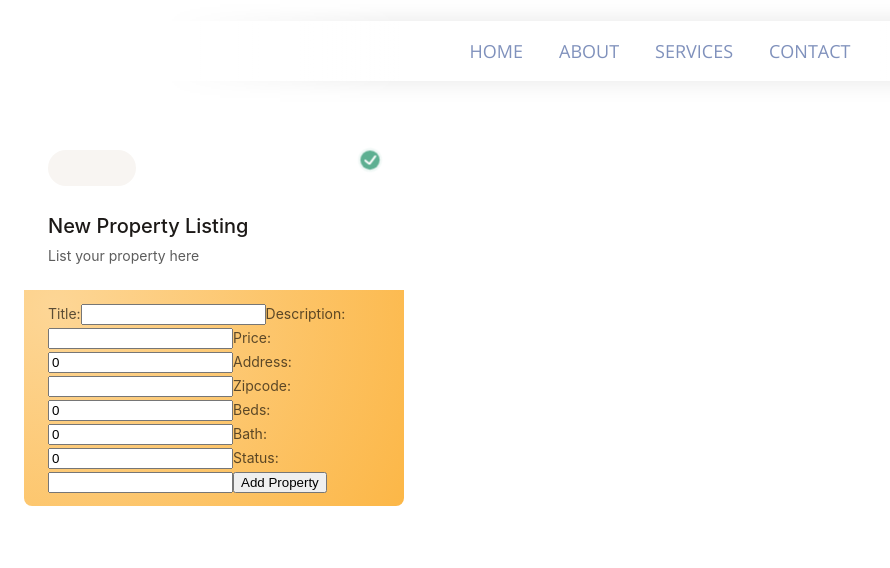
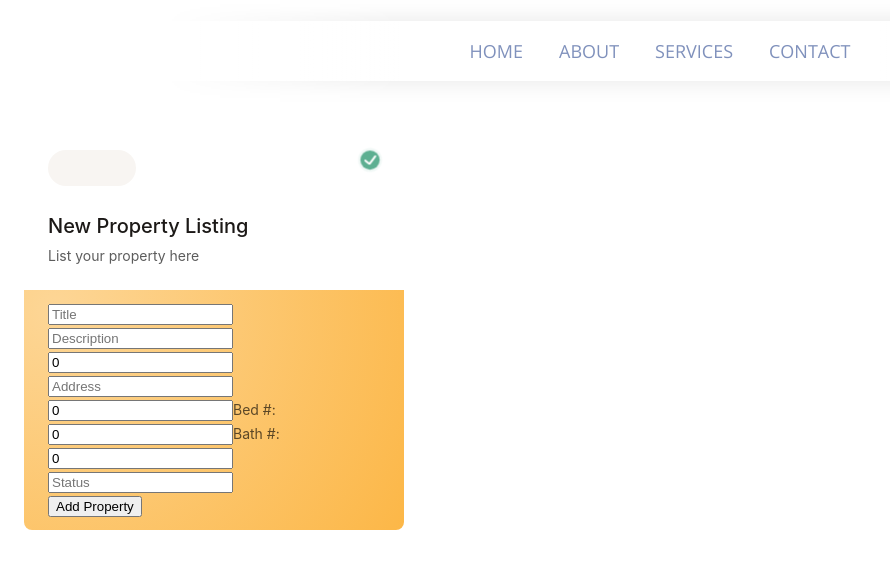
Before and after one commit to Subhashp17/NexHomes, a React (Create React App) app in the folder client/: page /addproperty in a window 1280 px wide. Shown: the top 568 px of the page, without its empty margins (0-890 px from the left). Built offline with nearby package versions, Linux system fonts and the light colour scheme.

Commit message:
Update AddProperty.js

```diff
--- a/client/src/components/AddProperty.js
+++ b/client/src/components/AddProperty.js
@@ -60,37 +60,33 @@ const AddProperty = () => {
     <div class="tile-bottom">
     <form onSubmit={handleSubmit}>
     <label>
-      Title:
-      <input type="text" value={title} onChange={(e) => setTitle(e.target.value)} />
+      <input type="text" placeholder="Title" value={title} onChange={(e) => setTitle(e.target.value)} />
     </label>
     <label>
-      Description:
-      <input type="text" value={description} onChange={(e) => setDescription(e.target.value)} />
+      <input type="text" placeholder="Description"value={description} onChange={(e) => setDescription(e.target.value)} />
     </label>
     <label>
-      Price:
-      <input type="number" value={price} onChange={(e) => setPrice(e.target.value)} />
+      <input type="number" placeholder="Price" value={price} onChange={(e) => setPrice(e.target.value)} />
     </label>
     <label>
-      Address:
-      <input type="text" value={address} onChange={(e) => setAddress(e.target.value)} />
+      <input type="text" placeholder="Address" value={address} onChange={(e) => setAddress(e.target.value)} />
     </label>
     <label>
-      Zipcode:
-      <input type="number" value={zipcode} onChange={(e) => setZipcode(e.target.value)} />
+      <input type="number" placeholder="Zipcode" value={zipcode} onChange={(e) => setZipcode(e.target.value)} />
     </label>
     <label>
-      Beds:
+      Bed #:
+      <br></br>
       <input type="number" value={beds} onChange={(e) => setBeds(e.target.value)} />
     </label>
     <label>
-      Bath:
+      Bath #:
       <input type="number" value={bath} onChange={(e) => setBath(e.target.value)} />
     </label>
     <label>
-      Status:
-      <input type="text" value={status} onChange={(e) => setStatus(e.target.value)} />
+      <input type="text" placeholder="Status" value={status} onChange={(e) => setStatus(e.target.value)} />
     </label>
+    <br></br>
     <button type='submit'>Add Property</button>
   </form>
   </div>
```
